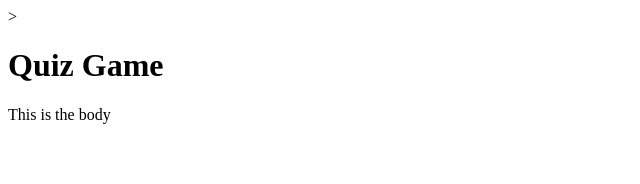
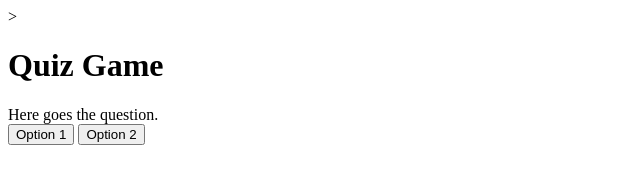
Before and after one commit to ThomasLam2142/Interactive-Quiz-Game, a plain HTML site: page index.html in a window 1280 px wide. Shown: the whole page, without its empty margins (0-640 px from the left). Drawn offline with Linux system fonts and the light colour scheme.

Commit message:
Basic form is done

```diff
--- a/Quizgame.js
+++ b/Quizgame.js
@@ -0,0 +1,4 @@
+const question1= "What is a real html tag"
+
+const q1ans1 = "<html>"
+const q1ans2 = "<horse>"
--- a/index.html
+++ b/index.html
@@ -17,7 +17,14 @@
 
 
     <body>
-        This is the body
+        <div>
+            Here goes the question.
+        </div>
+
+        <div>
+            <button class = "button">Option 1</button>
+            <button class = "button">Option 2</button>
+        </div>
     </body>
 
 </html>
```
